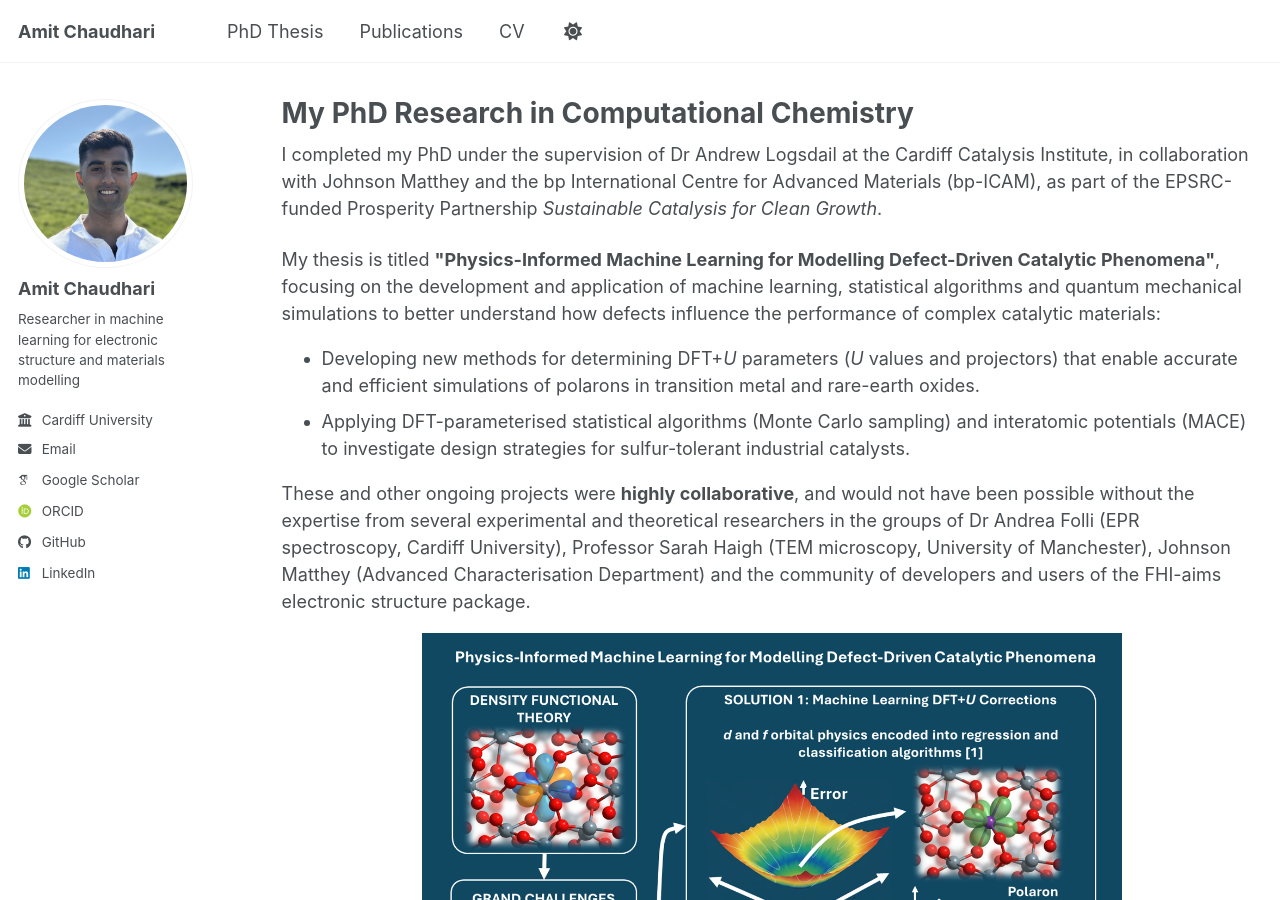
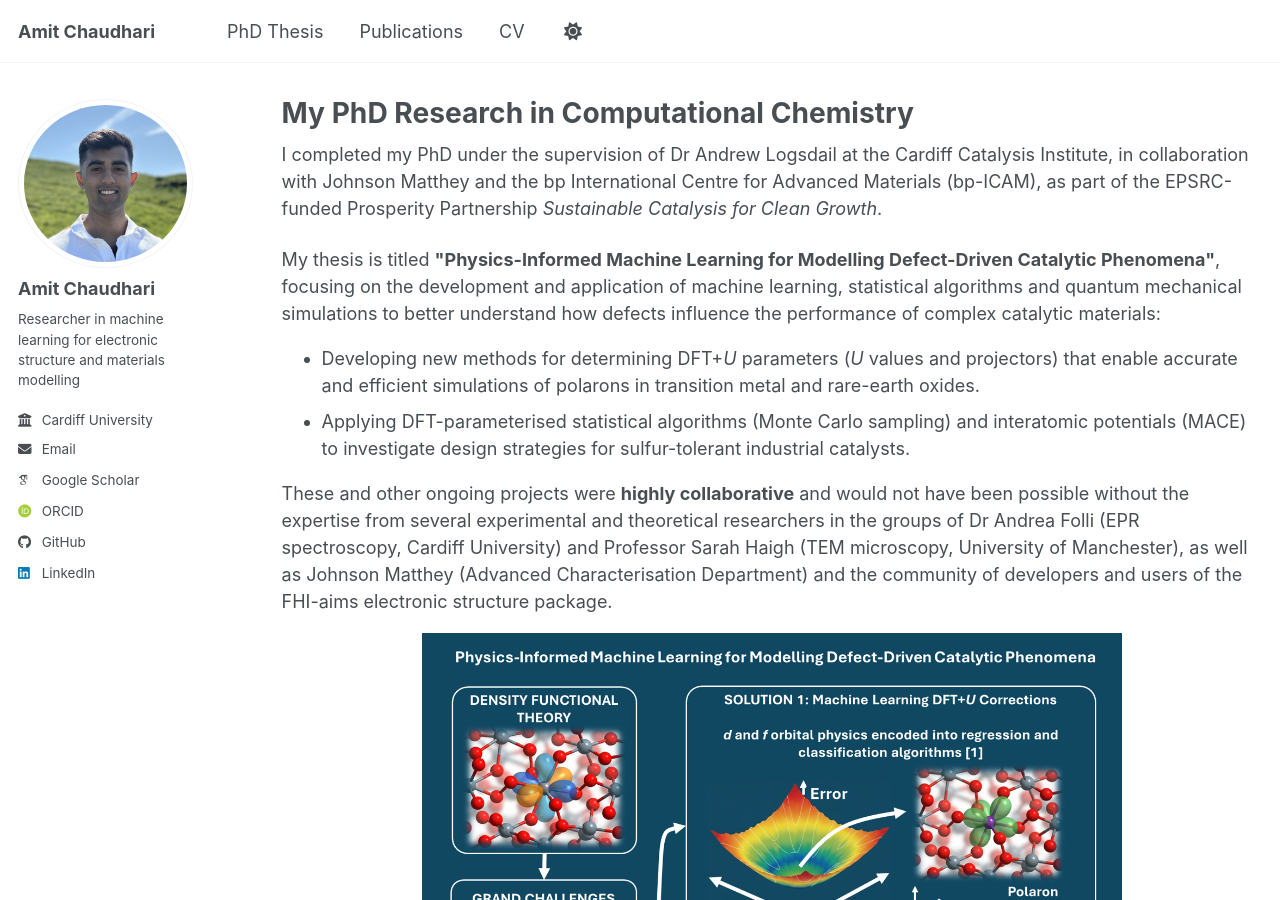
Before and after one commit to amitmc1/amitmc1.github.io, a Jekyll site: the page built from _pages/phdthesis.html, in a window 1280 px wide and 900 px high. Built offline with Jekyll 4.4.1, drawn with Linux system fonts in a browser that asks for light colours; some web fonts are replaced; a script bundle is joined from its source files by our own code; library files that are not in the unit come from our copies.

Commit message:
Update phdthesis.html

```diff
--- a/_pages/phdthesis.html
+++ b/_pages/phdthesis.html
@@ -23,7 +23,7 @@
   <li>Applying DFT-parameterised statistical algorithms (Monte Carlo sampling) and interatomic potentials (MACE) to investigate design strategies for sulfur-tolerant industrial catalysts.</li>
 </ul>
 
-These and other ongoing projects were <strong>highly collaborative</strong>, and would not have been possible without the expertise from several experimental and theoretical researchers in the groups of Dr Andrea Folli (EPR spectroscopy, Cardiff University), Professor Sarah Haigh (TEM microscopy, University of Manchester), Johnson Matthey (Advanced Characterisation Department) and the community of developers and users of the FHI-aims electronic structure package.
+These and other ongoing projects were <strong>highly collaborative</strong> and would not have been possible without the expertise from several experimental and theoretical researchers in the groups of Dr Andrea Folli (EPR spectroscopy, Cardiff University) and Professor Sarah Haigh (TEM microscopy, University of Manchester), as well as Johnson Matthey (Advanced Characterisation Department) and the community of developers and users of the FHI-aims electronic structure package.
 
 <p align="center">
   <img src="{{ base_path }}/images/Linkedin_summary.png" alt="Overview of my PhD research" style="max-width: 700px; width: 100%; border-radius: 0px;">
```
